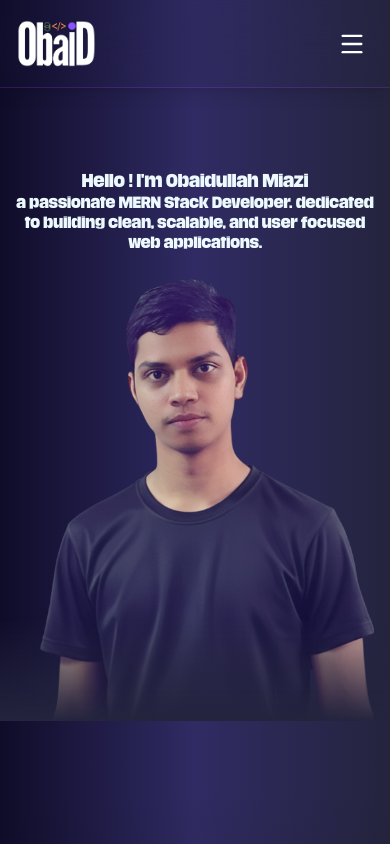
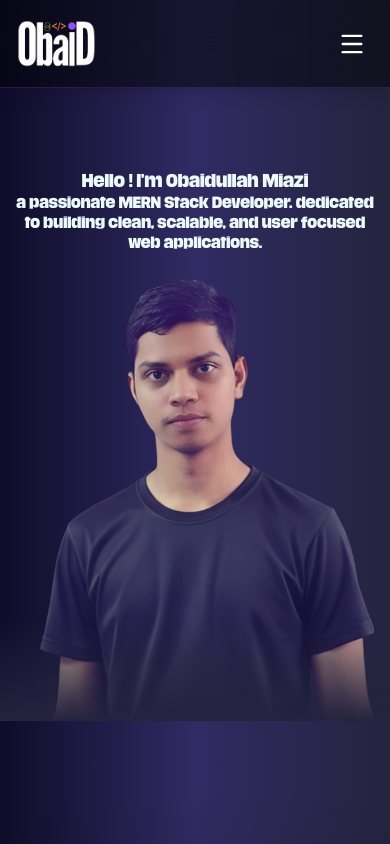
Before and after one commit to obaidullah-miazi-dev/My-Portfolio, a React (Vite) app: page / in a window 390 px wide. Shown: the top 844 px of the page. Built offline with nearby package versions, Linux system fonts and the light colour scheme.

Commit message:
fixed resposiveness issue for mobile device

```diff
--- a/src/Pages/ProjectDetails.jsx
+++ b/src/Pages/ProjectDetails.jsx
@@ -45,7 +45,7 @@ const ProjectDetails = () => {
             <ArrowLeft size={24} /> Back to Projects
           </Link>
 
-          <div className="grid lg:grid-cols-2 gap-12 items-start">
+          <div className="grid lg:grid-cols-2 grid-cols-1 gap-12 items-start">
             {/* Image Slider */}
             <div className="space-y-6">
               <Swiper
--- a/src/components/Navbar.jsx
+++ b/src/components/Navbar.jsx
@@ -53,7 +53,7 @@ const Navbar = () => {
   }, []);
 
   return (
-    <nav className="fixed top-0 left-0 right-0 z-50 backdrop-blur-xl  border-b border-purple-500/20 shadow-lg">
+    <nav className="fixed top-0 left-0 right-0 z-50 backdrop-blur-xl bg-black/50 md:bg-transparent  border-b border-purple-500/20 shadow-lg">
       <Container>
         <div className="flex justify-between items-center py-5">
           {/* Logo */}
```
